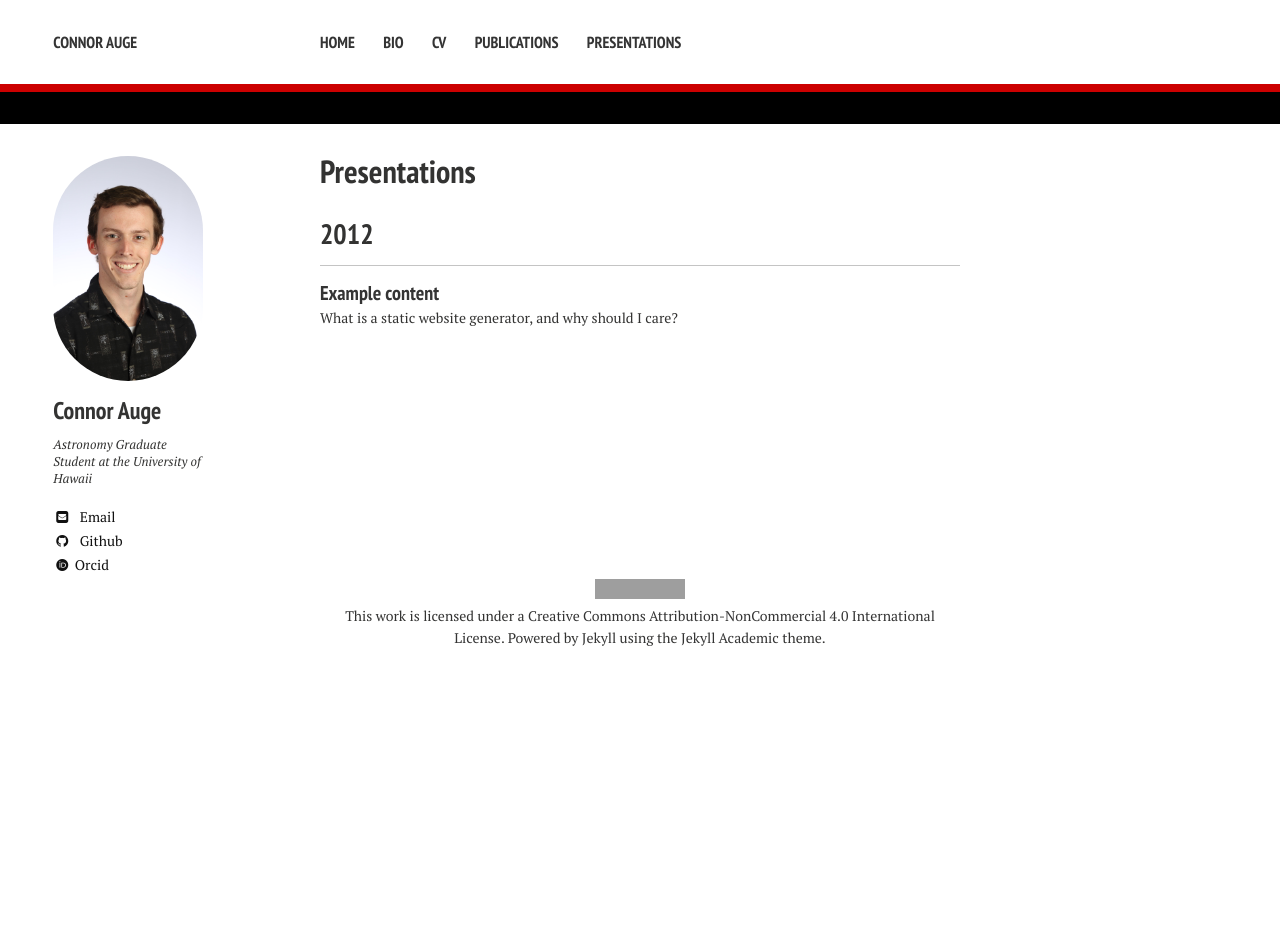
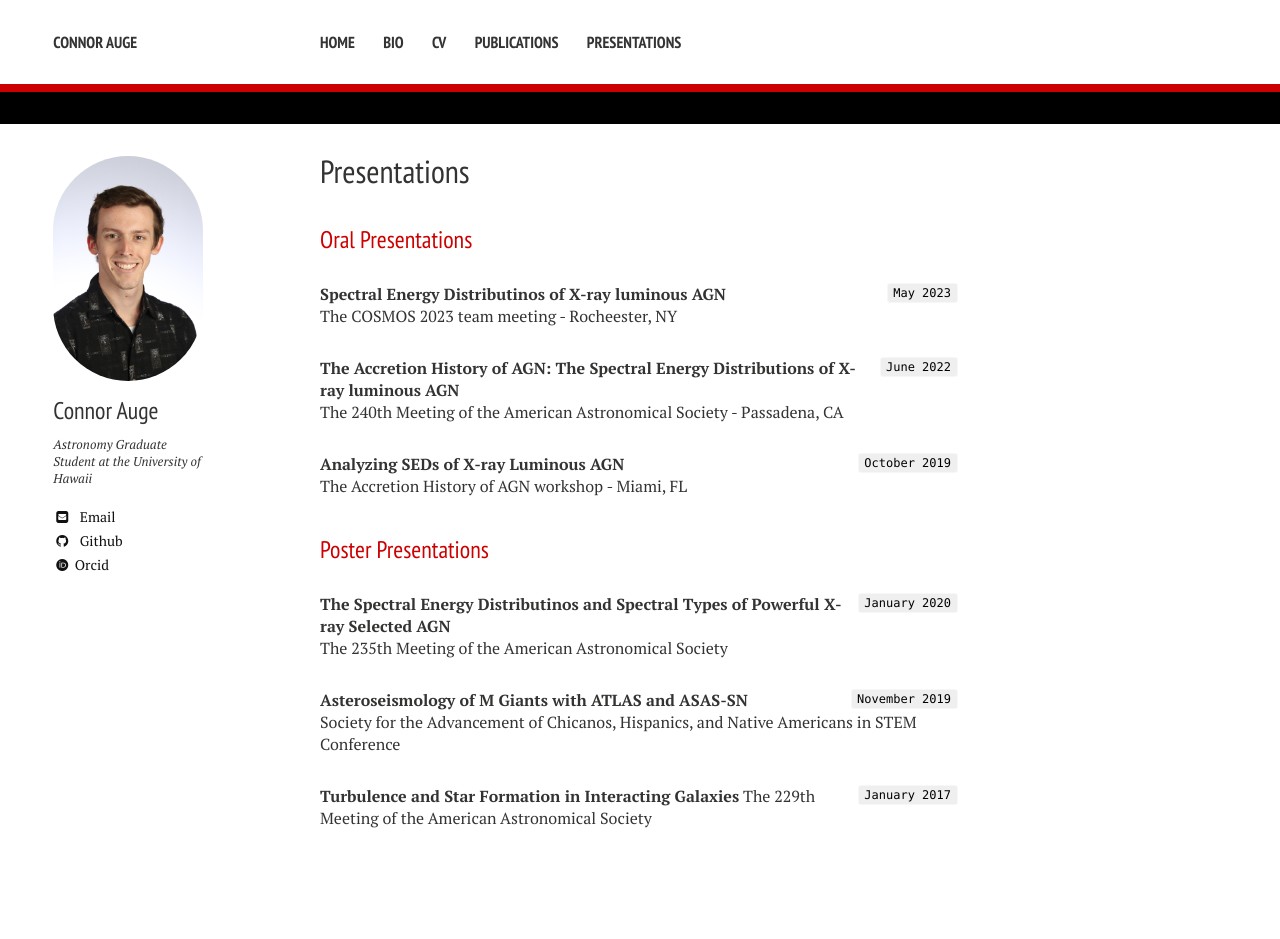
Before and after one commit to cwauge/cwauge.github.io, a Jekyll site: the page built from presentations.md, in a window 1280 px wide. Built offline with Jekyll 4.4.1, drawn with Linux system fonts in a browser that asks for light colours; nearby versions of some CDN libraries; some web fonts are replaced; before the commit the page ends 900 px from its top, so only the background shows below that; part of the change alters nothing that is shown; grey boxes are pictures that could not be loaded.

Commit message:
Update presentations.md

```diff
--- a/presentations.md
+++ b/presentations.md
@@ -1,5 +1,5 @@
 ---
-layout: post-index
+layout: resume
 title: Presentations
 excerpt: "Recent Presentations"
 ---
```
